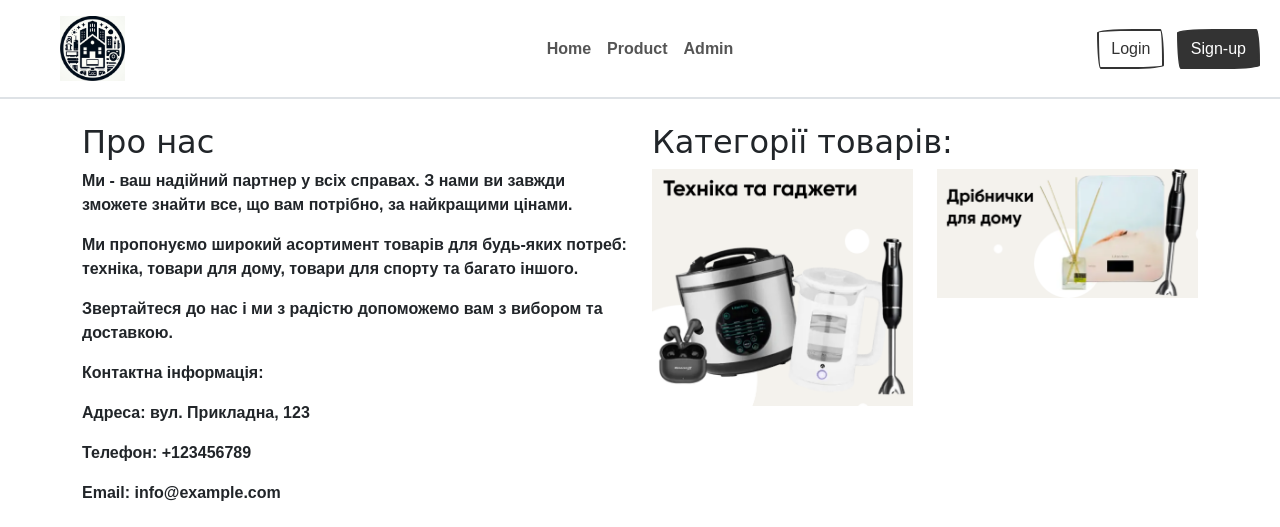
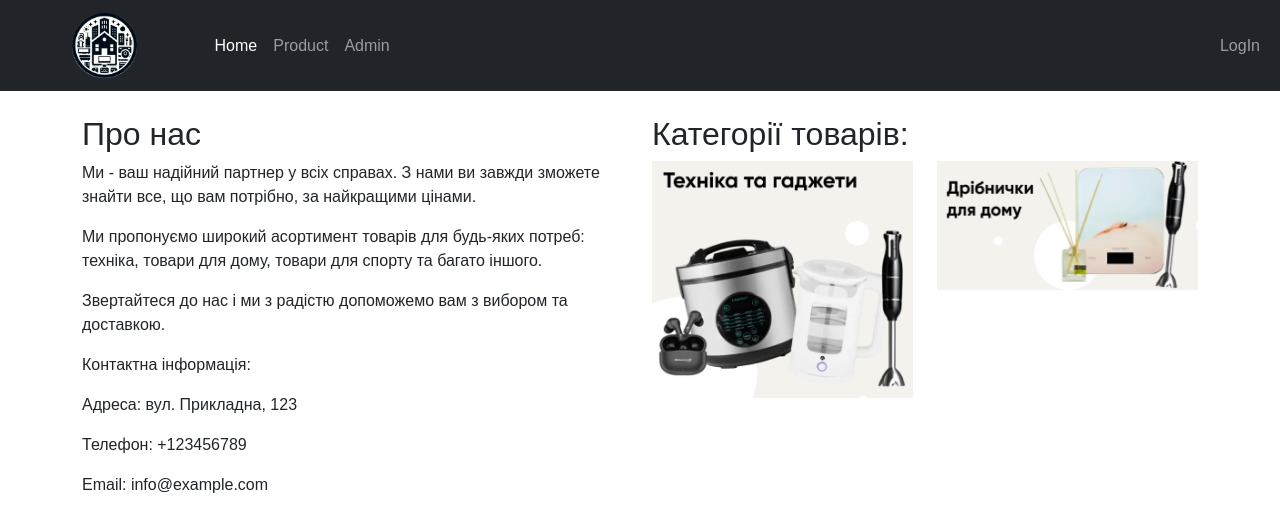
Before and after one commit to PyromanANR/DjangoSite, a Django app: page / in a window 1280 px wide. Shown: the top 527 px of the page. Run offline with Django 5.2, Linux system fonts and the light colour scheme; some libraries are stand-ins or nearby versions; some web fonts are replaced.

Commit message:
change the navigation bar

```diff
--- a/templates/main/header.html
+++ b/templates/main/header.html
@@ -4,24 +4,30 @@
 <head>
     <meta charset="UTF-8">
     <title>Shop</title>
-    <link rel="stylesheet" href="{% static 'css/bootstrap.min.css' %}">
+    <link href="https://cdn.jsdelivr.net/npm/bootstrap@5.3.3/dist/css/bootstrap.min.css" rel="stylesheet" integrity="sha384-QWTKZyjpPEjISv5WaRU9OFeRpok6YctnYmDr5pNlyT2bRjXh0JMhjY6hW+ALEwIH" crossorigin="anonymous">
 </head>
 <body>
-    <header class="d-flex flex-wrap align-items-center justify-content-center justify-content-md-between py-3 mb-4 border-bottom">
-      <a href="/" class="d-flex align-items-center col-md-3 mb-2 mb-md-0 text-dark text-decoration-none">
-        <img src="{% static 'images/logo.jpg' %}" alt="Логотип магазину" width="65" height="65" style="margin-left: 60px;">
-        <svg class="bi me-2" width="40" height="32" role="img" aria-label="Bootstrap"></svg>
-      </a>
-      <ul class="nav col-12 col-md-auto mb-2 justify-content-center mb-md-0">
-        <li><a href="{% url 'home' %}" class="nav-link px-2 link-secondary">Home</a></li>
-        <li><a href="{% url 'product' %}" class="nav-link px-2 link-dark">Product</a></li>
-        <li><a href="/admin" class="nav-link px-2 link-dark">Admin</a></li>
-      </ul>
-      <div class="col-md-3 text-end">
-        <button type="button" class="btn btn-outline-primary me-2">Login</button>
-        <button type="button" class="btn btn-primary" style="margin-right: 20px;">Sign-up</button>
+    <nav class="navbar navbar-expand-lg navbar-dark bg-dark">
+      <div class="container-fluid">
+        <a class="navbar-brand" href="{% url 'home' %}">
+            <img src="{% static 'images/logo.png' %}" alt="Логотип магазину" width="65" height="65" style="margin-left: 60px;">
+            <svg class="bi me-2" width="40" height="32" role="img" aria-label="Bootstrap"></svg>
+        </a>
+        <div class="collapse navbar-collapse">
+          <ul class="navbar-nav">
+            <li class="nav-item"> <a class="nav-link active" aria-current="page" href="{% url 'home' %}">Home</a></li>
+            <li class="nav-item"><a class="nav-link" href="{% url 'product' %}">Product</a></li>
+            <li class="nav-item"><a class="nav-link" href="/admin">Admin</a></li>
+
+          </ul>
+        </div>
+        <div class="ms-auto">
+            <ul class="navbar-nav">
+            <li class="nav-item ms-auto"><a class="nav-link" href="{% url 'login' %}">LogIn</a></li>
+            </ul>
+        </div>
       </div>
-    </header>
+    </nav>
     {% block content %}
     {% endblock %}
 </body>
--- a/templates/main/home.html
+++ b/templates/main/home.html
@@ -2,6 +2,7 @@
 {% load static %}
 
 {% block content %}
+<br/>
 <head>
     <meta charset="UTF-8">
     <title>Home</title>
@@ -24,10 +25,14 @@
                 <h2>Категорії товарів:</h2>
                 <div class="row">
                     <div class="col-md-6">
-                        <img src="{% static 'images/shop1.png' %}" alt="Фото магазину 1" class="img-fluid">
+                        <a href="{% url 'product' %}">
+                            <img src="{% static 'images/shop1.png' %}" alt="Фото магазину 1" class="img-fluid">
+                        </a>
                     </div>
                     <div class="col-md-6">
+                        <a href="{% url 'product' %}">
                         <img src="{% static 'images/shop2.png' %}" alt="Фото магазину 2" class="img-fluid">
+                        </a>
                     </div>
                 </div>
             </div>
```
Also changed, not shown: main/static/images/logo.jpg (deleted).
